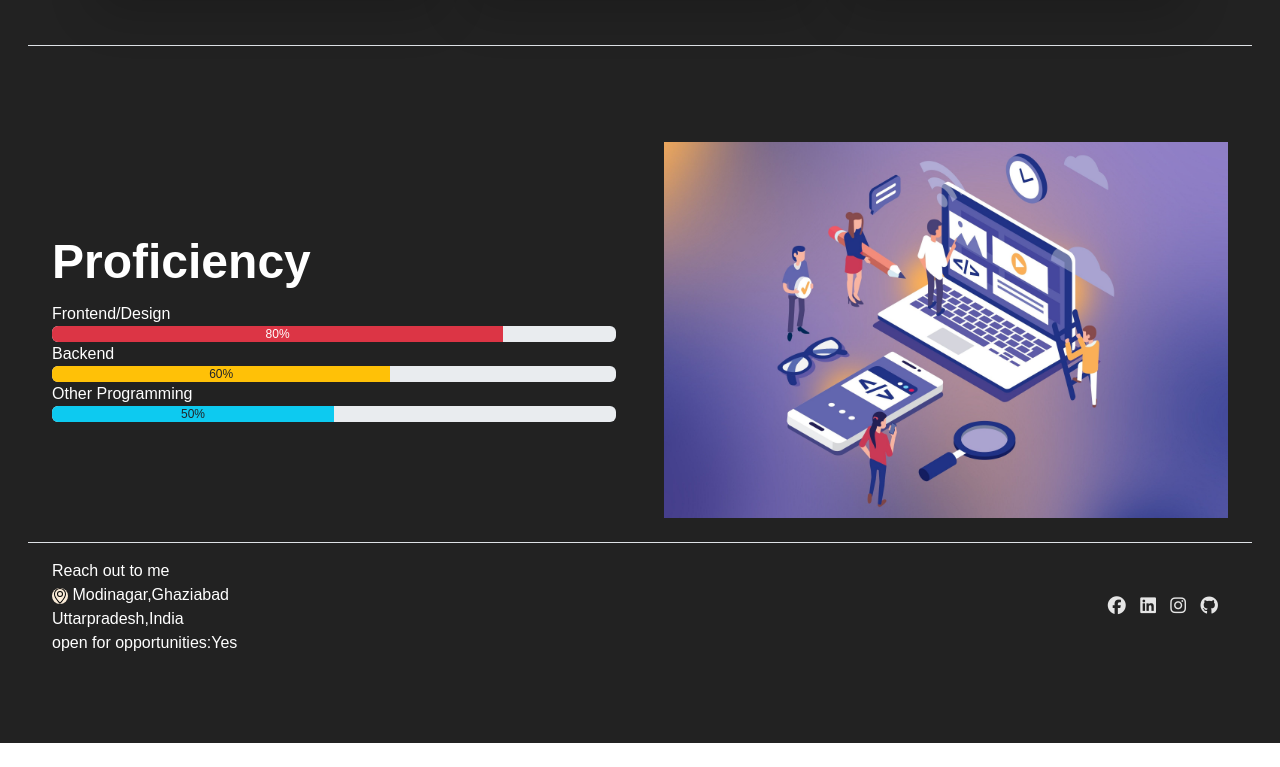
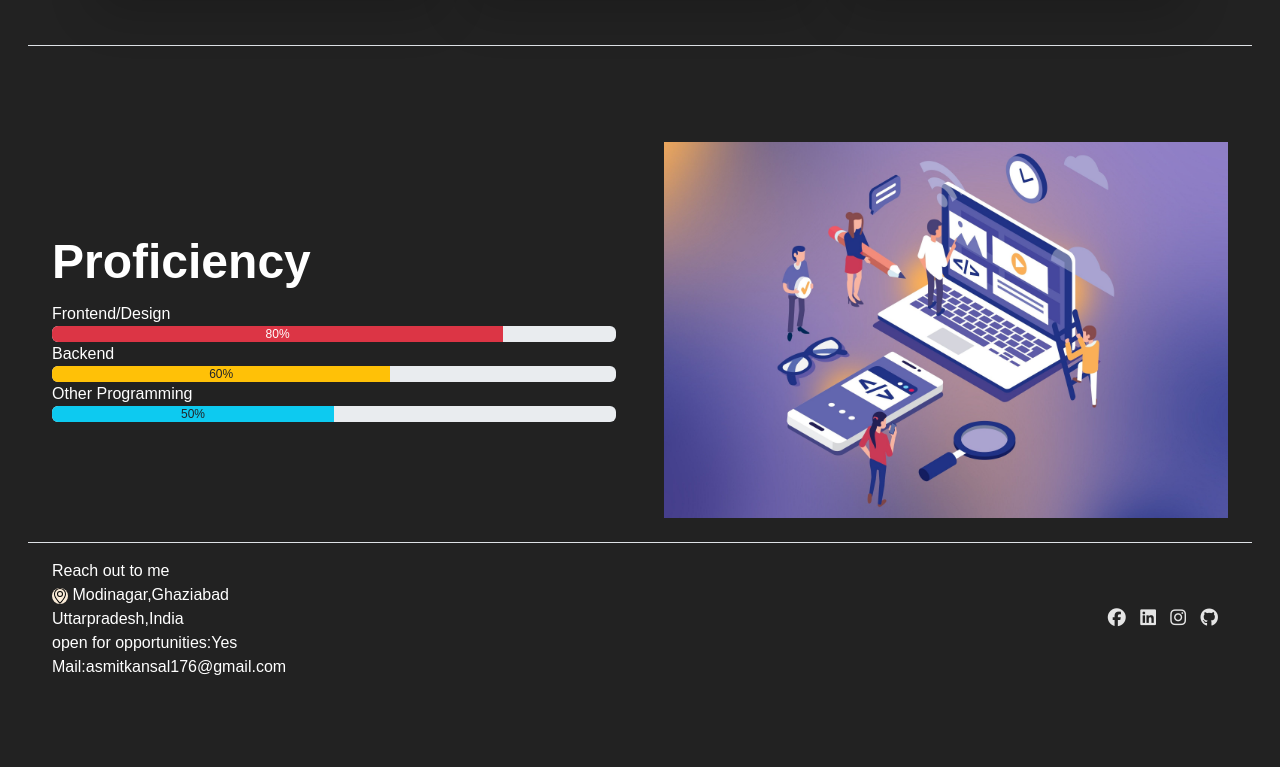
Before and after one commit to asmitkansal/codsoft-task2, a plain HTML site: page index.html in a window 1280 px wide. Shown: the part 1124-1891 px from the top of the page. Before the commit the page ends 1867 px from the top, so only its background shows below. Drawn offline with nearby package versions, Linux system fonts and the light colour scheme.

Commit message:
Update index.html

```diff
--- a/index.html
+++ b/index.html
@@ -132,7 +132,10 @@ A passionate Full stack web developer having an experience of building Web Appli
         <br>
       Uttarpradesh,India
     <br>
-  open for opportunities:Yes</span>
+  open for opportunities:Yes
+      <br>
+      Mail:asmitkansal176@gmail.com
+      </span>
     </div>
 
     <div class="social" id="social">
```
